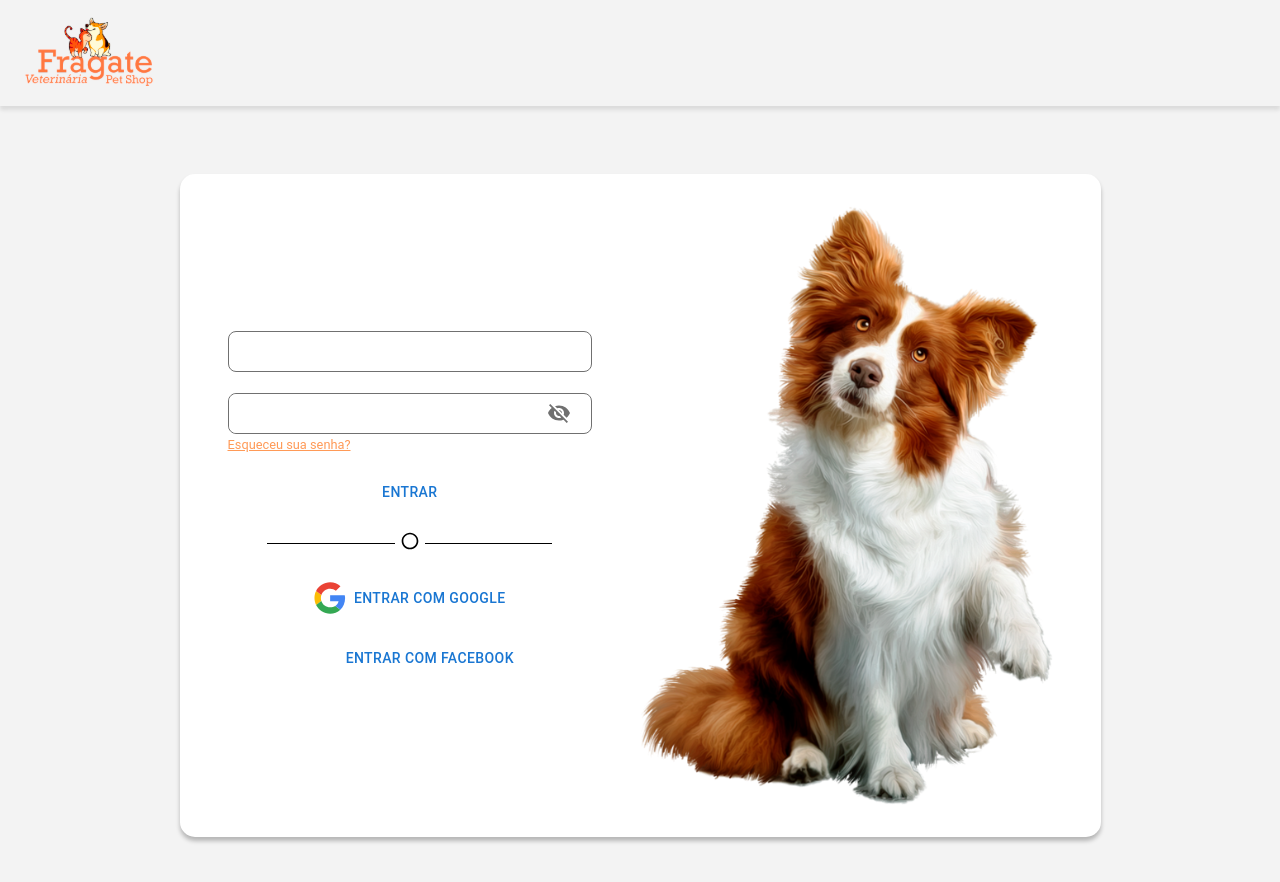
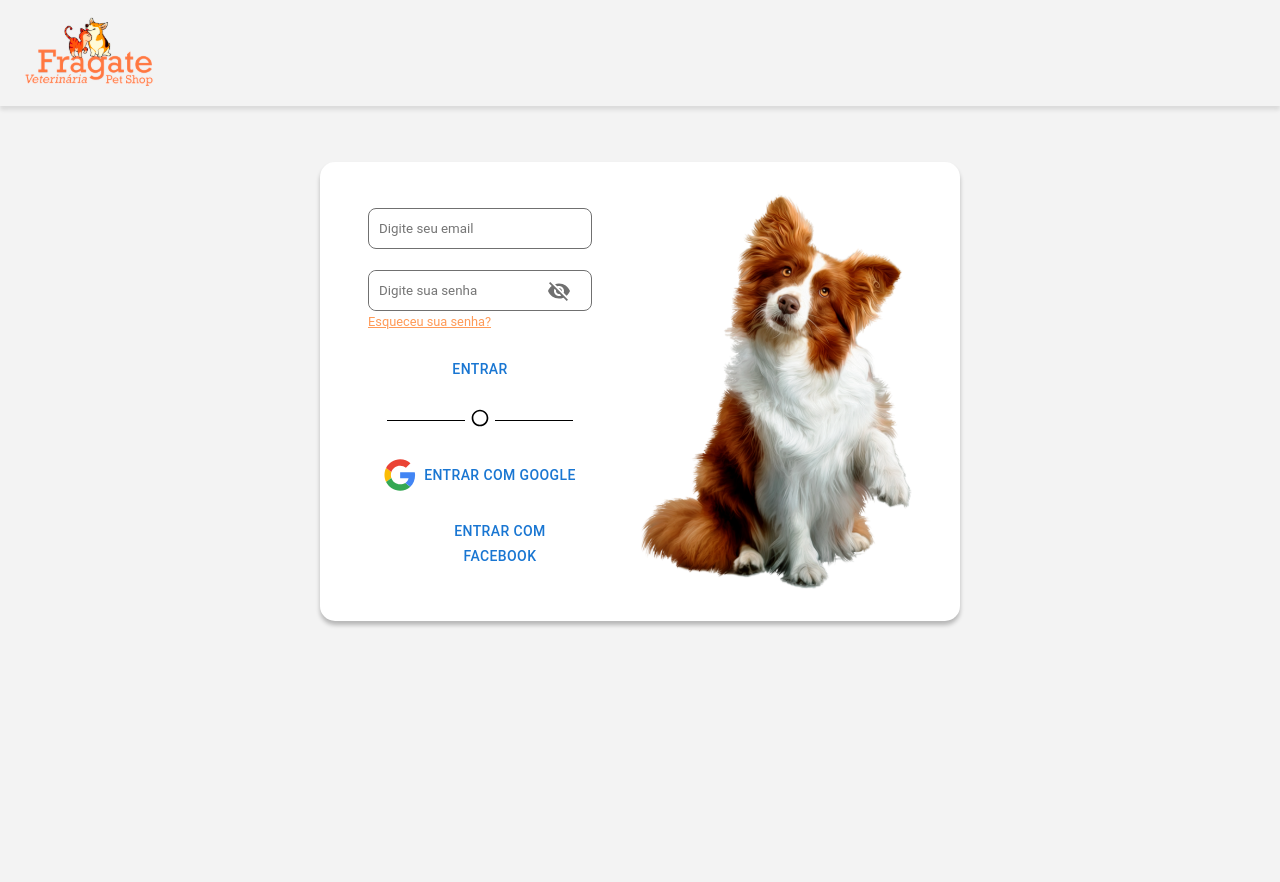
Before and after one commit to volpatocode/fragate-petshop, a Next.js app: page /account in a window 1280 px wide. Shown: the top 882 px of the page. After the commit the page ends 800 px from the top, so only its background shows below. Built offline with nearby package versions, Linux system fonts and the light colour scheme.

Commit message:
feat: account page finished

```diff
--- a/src/pages/account/index.tsx
+++ b/src/pages/account/index.tsx
@@ -2,8 +2,7 @@ import React, { useState } from "react";
 import Circle from "@mui/icons-material/Circle";
 
 import {
-  Account,
-  AccountFormWrapper,
+  ContentWrapper,
   AccountImage,
   AccountForm,
   InputBox,
@@ -16,10 +15,11 @@ import {
   AnchorInfo,
   SubmitButton,
   SignWithMethodBox,
+  PageWrapper,
 } from "./styles";
 
 import SignWithButton from "../../components/SignWithButton";
-import Divider from "../../components/Divider"
+import Divider from "../../components/Divider";
 import NavBar from "../../components/NavBar";
 export default function index() {
   const [onSignIn, setOnSignIn] = useState(true);
@@ -30,19 +30,19 @@ export default function index() {
   };
 
   return (
-    <>
-    <NavBar type="account"/>
-    <Account>
-      <AccountFormWrapper>
+    <PageWrapper>
+      <NavBar type="account" />
+      <ContentWrapper>
         <AccountForm>
           <InputBox>
-            <Input id="email" type="email" />
+            <Input id="email" type="email" placeholder="Digite seu email" />
           </InputBox>
           <InputBox>
             <InputPasswordBox>
               <InputPassword
                 id="password"
                 type={showPassword ? "text" : "password"}
+                placeholder="Digite sua senha"
               />
               <VisibilityButton onClick={() => handleVisibility()}>
                 {showPassword ? <ShownIcon /> : <HiddenIcon />}
@@ -56,6 +56,7 @@ export default function index() {
                 <InputPassword
                   id="confirmPassword"
                   type={showPassword ? "text" : "password"}
+                  placeholder="Confirme sua senha"
                 />
                 <VisibilityButton onClick={() => handleVisibility()}>
                   {showPassword ? <ShownIcon /> : <HiddenIcon />}
@@ -71,8 +72,7 @@ export default function index() {
           </SignWithMethodBox>
         </AccountForm>
         <AccountImage src="./account-dog.svg" />
-      </AccountFormWrapper>
-    </Account>
-    </>
+      </ContentWrapper>
+    </PageWrapper>
   );
 }
--- a/src/pages/account/styles.ts
+++ b/src/pages/account/styles.ts
@@ -3,16 +3,15 @@ import { Box, Button } from "@mui/material";
 import Shown from "@mui/icons-material/Visibility";
 import Hidden from "@mui/icons-material/VisibilityOff";
 
-export const Account = styled(Box)`
+export const PageWrapper = styled(Box)`
   display: flex;
-  flex-direction: row;
-  width: 100vw;
-  height: 100vh;
-  align-items: center;
-  justify-content: center;
+  flex-direction: column;
+  min-width: 100vw;
+  min-height: 100vh;
+  gap: 3.5rem;
 `;
 
-export const AccountFormWrapper = styled(Box)`
+export const ContentWrapper = styled(Box)`
   background-color: #fff;
   border-radius: 15px;
   box-shadow: 0px 4px 4px rgba(0, 0, 0, 0.25);
@@ -22,11 +21,13 @@ export const AccountFormWrapper = styled(Box)`
   align-items: center;
   gap: 3rem;
   padding: 2rem 3rem;
+  margin: 0 auto;
+  width: 50%;
+  height: 50%;
 `;
 
 export const AccountImage = styled.img`
   width: 50%;
-  height: 75%;
 `;
 
 export const AccountForm = styled.form`
```
